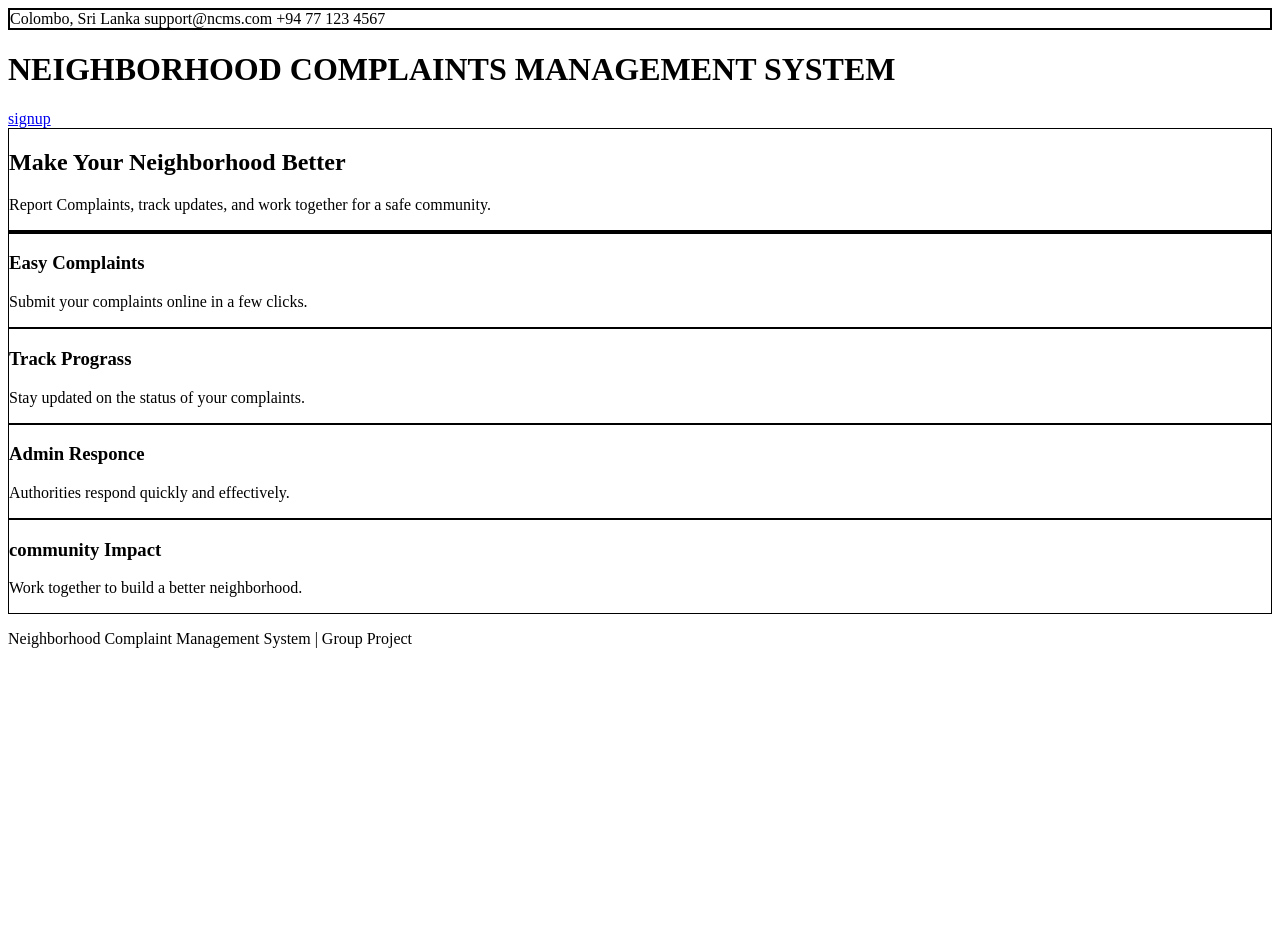
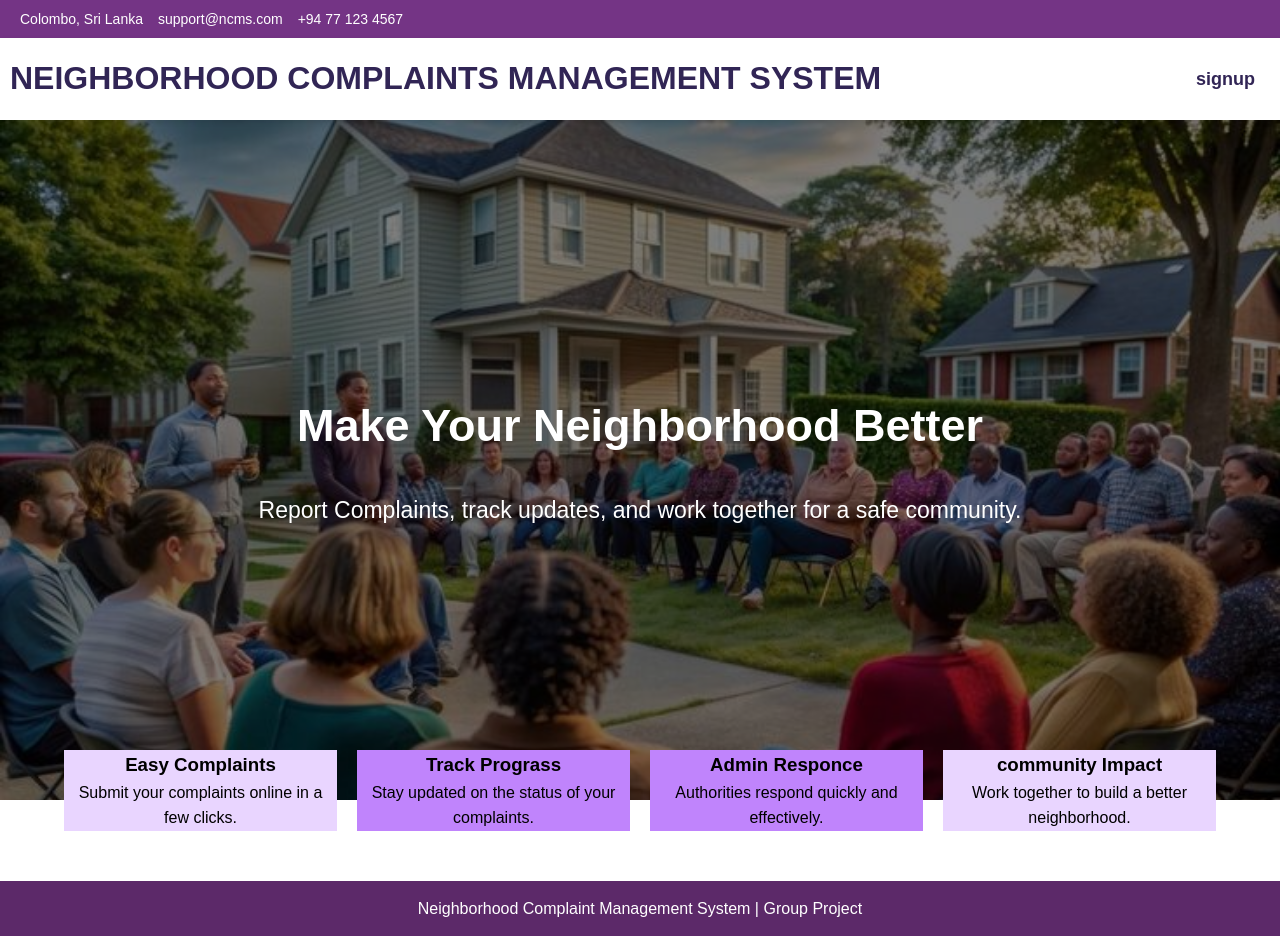
Before and after one commit to nahlaishfaq2005/Neighborhood_Complaint_Management_System, a PHP site: page /home.html in a window 1280 px wide. Before the commit the page ends 648 px from the top, so only its background shows below. Run offline with PHP 8.4, Linux system fonts and the light colour scheme.

Commit message:
home style

```diff
--- a/css/home.css
+++ b/css/home.css
@@ -1,15 +1,109 @@
+* {
+    margin: 0;
+    padding: 0;
+    box-sizing: border-box;
+    font-family: Arial, sans-serif;
+    }
+body {
+    line-height: 1.6;
+}
+.top-bar{
+    background: #743485;
+    color: #fff;
+    padding: 8px 20px;
+    display: flex;
+    justify-content: space-between;
+    font-size: 14px;
+}
+.top-bar div {
+    display: flex;
+    gap: 15px;
+    }
+header h1{
+    color: #312555;
+}
+header{
+    background: #fff;
+    box-shadow: 0 2px 5px rgba(0,0,0,0.1);
+    display: flex;
+    justify-content: space-between;
+    align-items: center;
+    padding: 15px 10px;
+    position: sticky;
+    top: 0;
+    z-index: 1000;
+}
+nav a {
+    font-size: large;
+    text-decoration:none ;
+    margin: 0 15px;
+    color: #312555;;
+    font-weight: bold;
+    transition: 0.3s;
+    }
+nav a:hover {
+    color: #dc52ee;
+    }
+.main {
+    background: url("images/image1.jpg");
+    background-size: cover;
+    height: 85vh;
+    display: flex;
+    justify-content: center;
+    align-items: center;
+    text-align: center;
+    color: white;
+    position: relative;
+    z-index: -1;
+    }
+.overlay{
+    position: absolute;
+    width: 100%;
+    height: 100%;
+    background-color: rgba(0,0,0,0.5);
 
-header .logo img {
-    width: 5% ;
-    height: 5% ;
-    border: 1px solid black;
-    border-radius: 50%;
-    display: inline-block;
-     width: 2%;           /* don’t stretch */
-    height: 2%;
 }
 
-div{
-     border: 1px solid black;
+.main-content {
+    position: relative;
+    z-index: 1;
+    }
+.main h2 {
+    font-size: 45px;
+    margin-bottom: 30px;
+    }
+.main p {
+    font-size: 23px;
+    }
 
-}
+.features {
+    display: grid;
+    grid-template-columns: repeat(auto-fit, minmax(200px, 1fr));
+    text-align: center;
+    margin: -50px auto 50px auto;
+    width: 90%;
+    gap: 20px;
+    }
+.feature-box {
+    padding: 30px;
+    color: #fff;
+    border-radius: 10px;
+    }
+
+.first { background: #E9D5FF; }
+.second { background: #C084FC; }
+.third { background:#C084FC ; }
+.fourth { background: #E9D5FF; }
+
+.feature-box h3 {
+    margin-bottom: 10px;
+    }
+.feature-box p {
+    font-size: 14px;
+    }
+footer {
+    background: #5c2969;
+    color: #fff;
+    text-align: center;
+    padding: 15px;
+    }
```
